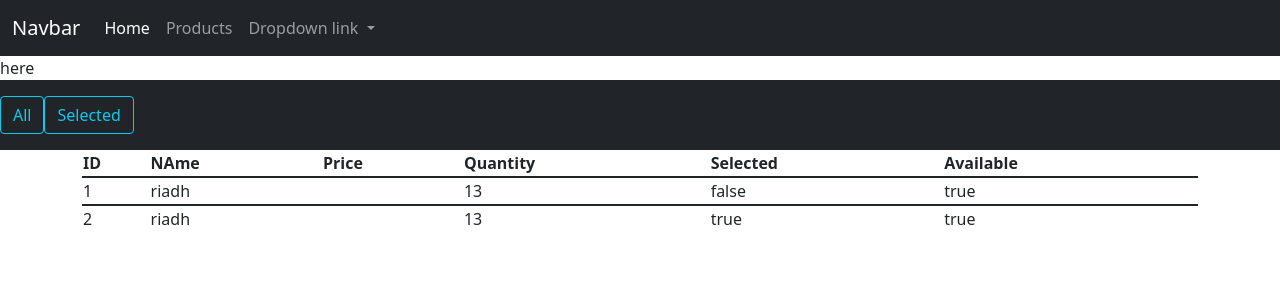
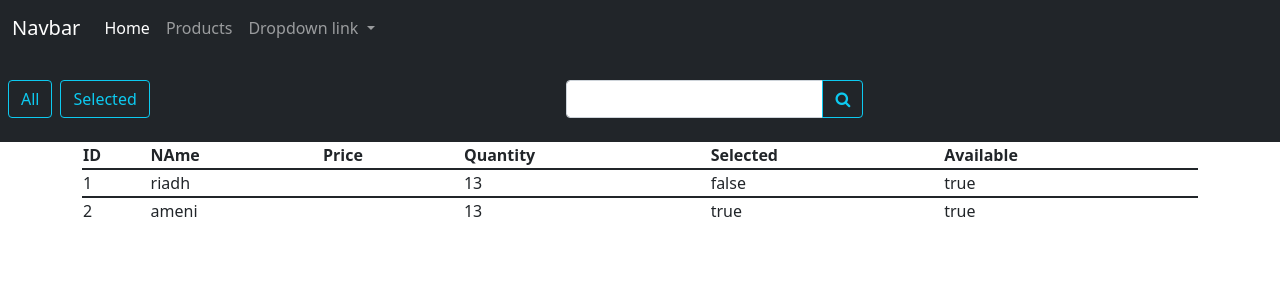
Before and after one commit to MedRiadhKhalfallah/web-cat-app-NGRX, an Angular app: page /products in a window 1280 px wide. Shown: the top 300 px of the page. Built offline with nearby package versions, Linux system fonts and the light colour scheme; data requests are answered from the project's data file.

Commit message:
utilisation des observateurs pour dans notre api

```diff
--- a/db.json
+++ b/db.json
@@ -10,7 +10,7 @@
     },
     {
       "id": 2,
-      "name": "riadh",
+      "name": "ameni",
       "prive": 20000,
       "quantity": 13,
       "available": true,
--- a/src/app/app.component.html
+++ b/src/app/app.component.html
@@ -1,3 +1,2 @@
 <app-nav-bar></app-nav-bar>
-here
 <router-outlet></router-outlet>
--- a/src/app/app.module.ts
+++ b/src/app/app.module.ts
@@ -6,6 +6,7 @@ import { ProductsComponent } from './components/products/products.component';
 import { HomeComponent } from './components/home/home.component';
 import { AppRoutingModule } from './app-routing.module';
 import {HttpClientModule} from "@angular/common/http";
+import {FormsModule, ReactiveFormsModule} from "@angular/forms";
 
 @NgModule({
   declarations: [
@@ -17,7 +18,9 @@ import {HttpClientModule} from "@angular/common/http";
   imports: [
     BrowserModule,
     AppRoutingModule,
-    HttpClientModule
+    HttpClientModule,
+    FormsModule,
+    ReactiveFormsModule
   ],
   providers: [],
   bootstrap: [AppComponent]
--- a/src/app/components/products/products.component.html
+++ b/src/app/components/products/products.component.html
@@ -1,15 +1,37 @@
 <nav class="navbar navbar-expand-lg navbar-dark bg-dark">
   <ul class="navbar navbar-nav">
     <li>
-      <button (click)="onGetAllProducts()" class="btn btn-outline-info ml-2">All</button>
+      <button (click)="onGetAllProducts()" class="btn btn-outline-info m-2">All</button>
     </li>
     <li>
       <button (click)="onGetSelectedProducts()" class="btn btn-outline-info ml-2">Selected</button>
     </li>
   </ul>
+  <ul class="navbar navbar-nav m-lg-auto">
+    <li>
+      <form #f="ngForm" (ngSubmit)="onSearch(f.value)">
+        <div class="input-group">
+          <input type="text" class="form-control" ngModel name="keyword">
+          <button class="btn btn-outline-info"><span class="fa fa-search"></span></button>
+        </div>
+      </form>
+    </li>
+
+  </ul>
 </nav>
-
-<div class="container" *ngIf="products">
+<ng-container *ngIf="(products$ | async) as resultat" [ngSwitch]="resultat.dataState">
+  <ng-container *ngSwitchCase="DataStateEnum.LOADING">
+    Loading .....
+  </ng-container>
+  <ng-container *ngSwitchCase="DataStateEnum.ERROR">
+    <div class="col-12 text-center">
+      <div class="alert alert-danger">
+        {{resultat.errorMessage}}
+      </div>
+    </div>
+  </ng-container>
+  <ng-container *ngSwitchCase="DataStateEnum.LOADED">
+    <div class="container" *ngIf="products$">
       <table class="table">
         <thead>
         <th>ID</th>
@@ -19,7 +41,7 @@
         <th>Selected</th>
         <th>Available</th>
         </thead>
-  <tr *ngFor="let product of products">
+        <tr *ngFor="let product of resultat.data">
           <td>{{product.id}}</td>
           <td>{{product.name}}</td>
           <td>{{product.price}}</td>
@@ -29,3 +51,5 @@
         </tr>
       </table>
     </div>
+  </ng-container>
+</ng-container>
--- a/src/app/components/products/products.component.ts
+++ b/src/app/components/products/products.component.ts
@@ -1,6 +1,9 @@
 import {Component, OnInit} from '@angular/core';
 import {ProductsService} from "../../services/products.service";
 import {Product} from "../../model/product.model";
+import {Observable, of} from "rxjs";
+import {catchError, map, startWith} from "rxjs/operators";
+import {AppDataState, DataStateEnum} from "../../state/states";
 
 @Component({
   selector: 'app-products',
@@ -9,7 +12,8 @@ import {Product} from "../../model/product.model";
 })
 export class ProductsComponent implements OnInit {
 
-  public products?: Product[];
+  public products$?: Observable<AppDataState<Product[]>>;
+  readonly DataStateEnum = DataStateEnum;
 
   constructor(private productService: ProductsService) {
   }
@@ -19,23 +23,29 @@ export class ProductsComponent implements OnInit {
   }
 
   onGetAllProducts() {
-    this.productService.getAllProducts().subscribe(
-      data => {
-        this.products = data;
-      },
-      error => {
-      }
+    this.products$ = this.productService.getAllProducts().pipe(
+      map((data) => ({dataState: DataStateEnum.LOADED, data: data}),
+        startWith({dataState: DataStateEnum.LOADING})),
+      catchError(err => of({dataState: DataStateEnum.ERROR, errorMessage: err.message}))
     );
   }
 
   onGetSelectedProducts() {
-    this.productService.getSelectedProducts().subscribe(
-      data => {
-        this.products = data;
-      },
-      error => {
-      }
+    this.products$ = this.productService.getSelectedProducts().pipe(
+      map((data) => ({dataState: DataStateEnum.LOADED, data: data}),
+        startWith({dataState: DataStateEnum.LOADING})),
+      catchError(err => of({dataState: DataStateEnum.ERROR, errorMessage: err.message}))
     );
+
+  }
+
+  onSearch(dataForm: any) {
+    this.products$ = this.productService.getSearchProducts(dataForm.keyword).pipe(
+      map((data) => ({dataState: DataStateEnum.LOADED, data: data}),
+        startWith({dataState: DataStateEnum.LOADING})),
+      catchError(err => of({dataState: DataStateEnum.ERROR, errorMessage: err.message}))
+    );
+
   }
 
 }
--- a/src/app/services/products.service.ts
+++ b/src/app/services/products.service.ts
@@ -18,7 +18,12 @@ export class ProductsService {
   getAllProducts(): Observable<Product[]> {
     return this.http.get<Product[]>(this.host + "products");
   }
+
   getSelectedProducts(): Observable<Product[]> {
     return this.http.get<Product[]>(this.host + "products?selected=true");
   }
+
+  getSearchProducts(keyword: string): Observable<Product[]> {
+    return this.http.get<Product[]>(this.host + "products?name_like="+keyword);
+  }
 }
--- /dev/null
+++ b/src/app/state/states.ts
@@ -0,0 +1,11 @@
+export enum DataStateEnum {
+  LOADING,
+  LOADED,
+  ERROR
+}
+
+export interface AppDataState<T> {
+  dataState?: DataStateEnum,
+  data?: T,
+  errorMessage?: string
+}
--- a/src/environments/environment.ts
+++ b/src/environments/environment.ts
@@ -4,7 +4,8 @@
 
 export const environment = {
   production: false,
-  host: "http://localhost:3000/"
+  host: "http://localhost:3000/",
+  // host: "http://localhost:3001/"
 };
 
 /*
```
Lines whose indentation alone changed are shown as unchanged.
